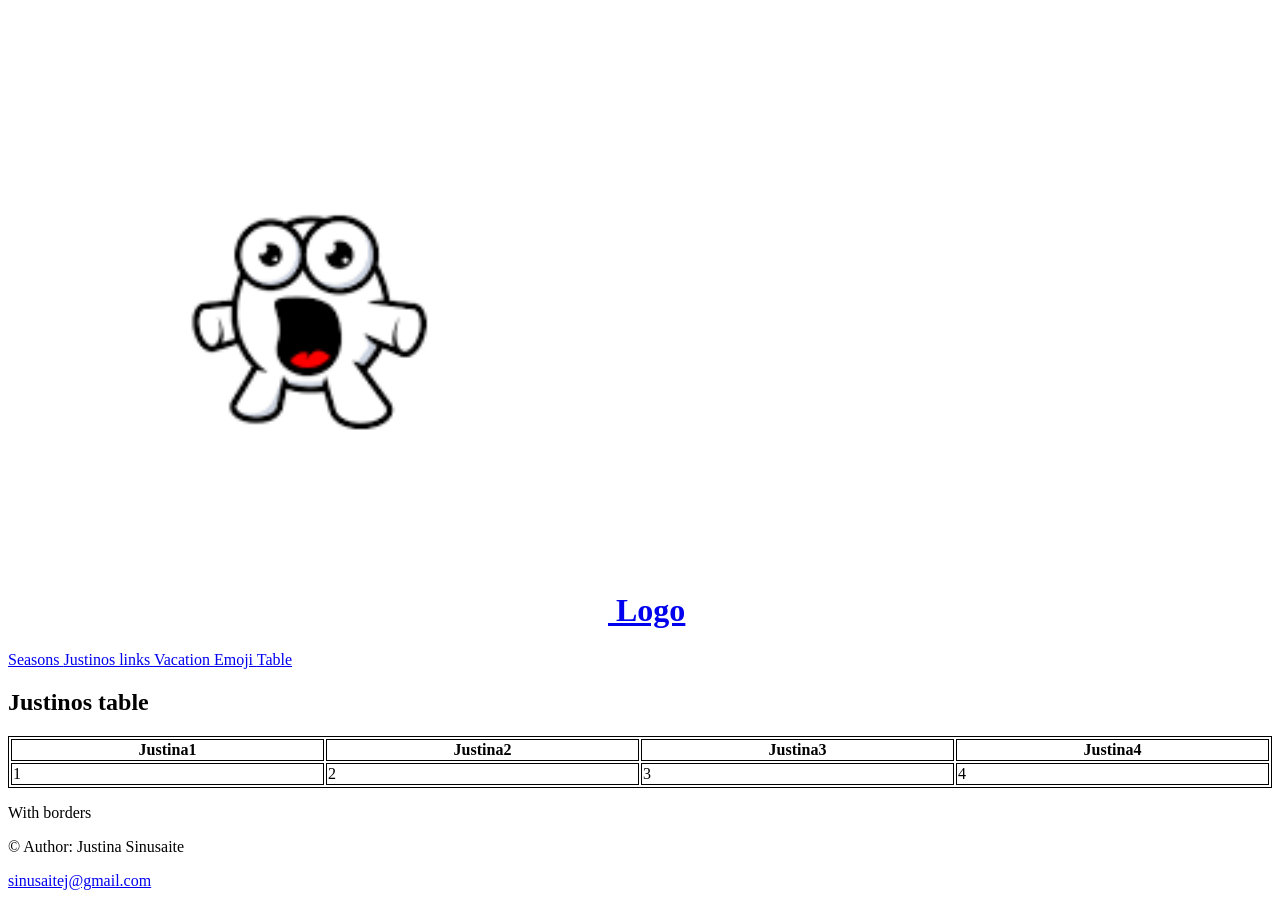
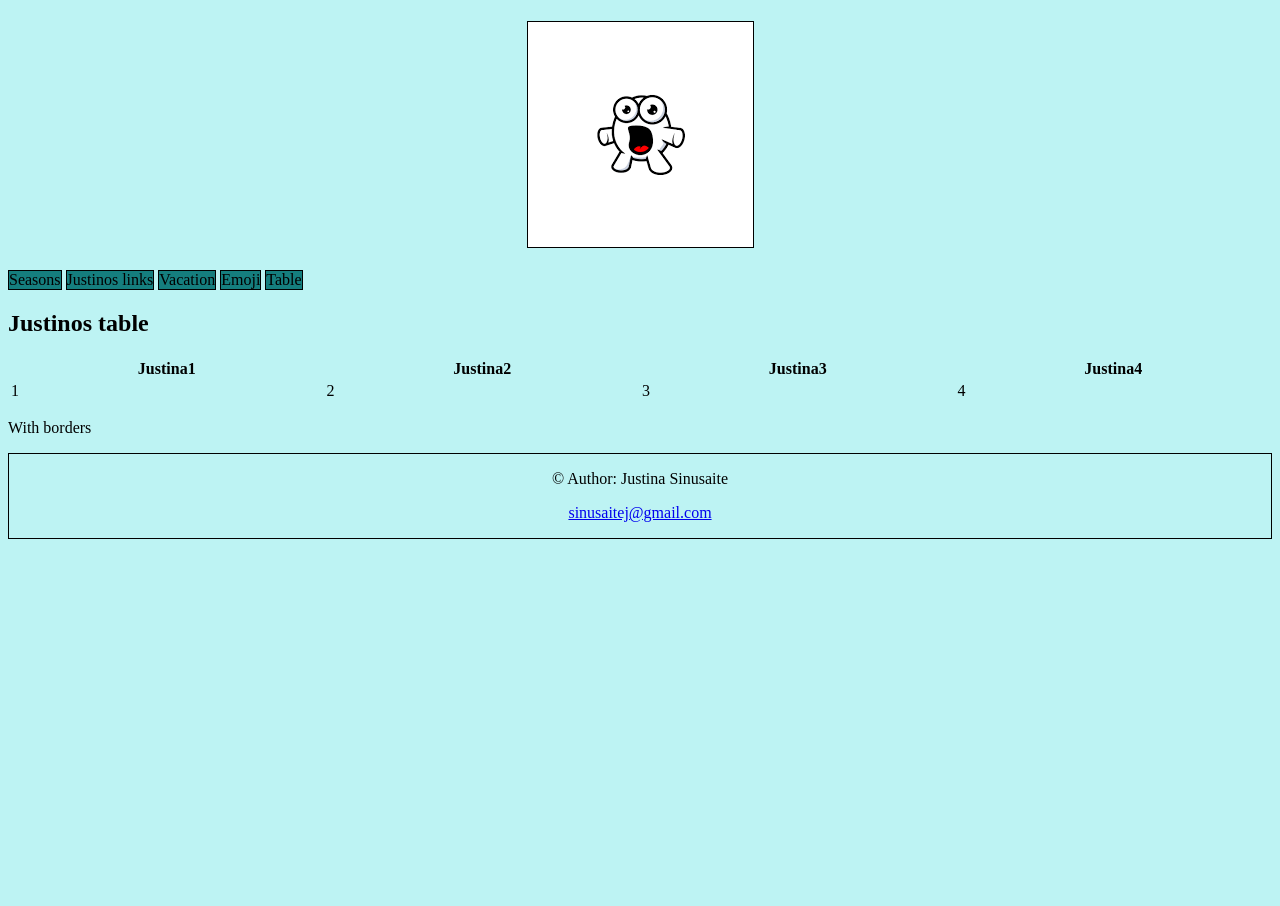
Before and after one commit to SinusaiteJustina/mybitbybitsite, a plain HTML site: page Table.html in a window 1280 px wide. After the commit the page ends 800 px from the top, so only its background shows below. Drawn offline with Linux system fonts and the light colour scheme.

Commit message:
+footer style, main style

```diff
--- a/Table.html
+++ b/Table.html
@@ -6,15 +6,83 @@
 	<meta charset="UTF-8">
 	<meta name="viewport" content="width=device-width, initial-scale=1.0">
 	<link rel="icon" type="image/x-icon" href="./Images/favicon.jpeg">
-	<style> table, th, td {border:1px solid black;}
+	<style>
+		body {
+			background-color: rgb(189, 243, 243);
+		}
+		/* Header style*/
+		header {
+			margin: 0px;
+			padding: 0px;
+		}
+		img {
+			max-width: 100%;
+			height: auto;
+			display: block;
+			margin-left: auto;
+			margin-right: auto;
+			margin-top: 0;
+			border: 1px solid black;
+			align-items: center;
+		}
+		/* Nav style*/
+		nav a:link, a:visited {
+			display: inline-block;
+			border: 1px solid black;
+			padding: 0%;
+			margin: 0%;
+			background-color: rgb(21, 126, 126);
+			text-decoration: none;
+			color: black;
+		}
+		nav a:hover, a:active {
+			display: inline-block;
+			border: 1px solid black;
+			padding: 0%;
+			margin: 0%;
+			background-color: rgb(10, 209, 209);
+			text-decoration: underline;
+			color: black;
+			font-weight: bold;
+		}
+		/* Main style*/
+		p {
+			font: 100;
+			font-weight: 100;
+			text-decoration: none;
+		}
+		ul{
+			list-style-type: none;
+			margin: 0;
+			padding: 0;
+		}
+		li a {
+			display: block;
+			width: 90px;
+			background-color: rgb(5, 119, 119);;
+		}
+		li a active {
+			background-color: rgb(12, 24, 197);
+		}
+		li a:hover:not(.active) {
+			background-color: rgb(8, 97, 156);
+		}
+		/* Footer style*/
+
+	footer {
+		border: 1px solid black;
+   		text-align: center;
+		margin: 0px 0px;
+		padding: 0px;
+
+	}
 	</style>
 </head>
 <body>
 	<header>
 		<h1>
 			<a href="index.html">
-				<img src="./Images/Logo.png " alt="Logo" width="600">
-				Logo
+				<img src="./Images/Logo.png " alt="Logo">
 			</a>
 		</h1>
 	</header>
```
Also changed, not shown: Emoji.html (+32 -2 lines), Seasons.html (+34 -7 lines), Vacation.html (+72 -2 lines), index.html (+72 -2 lines), links.html (+72 -2 lines).
